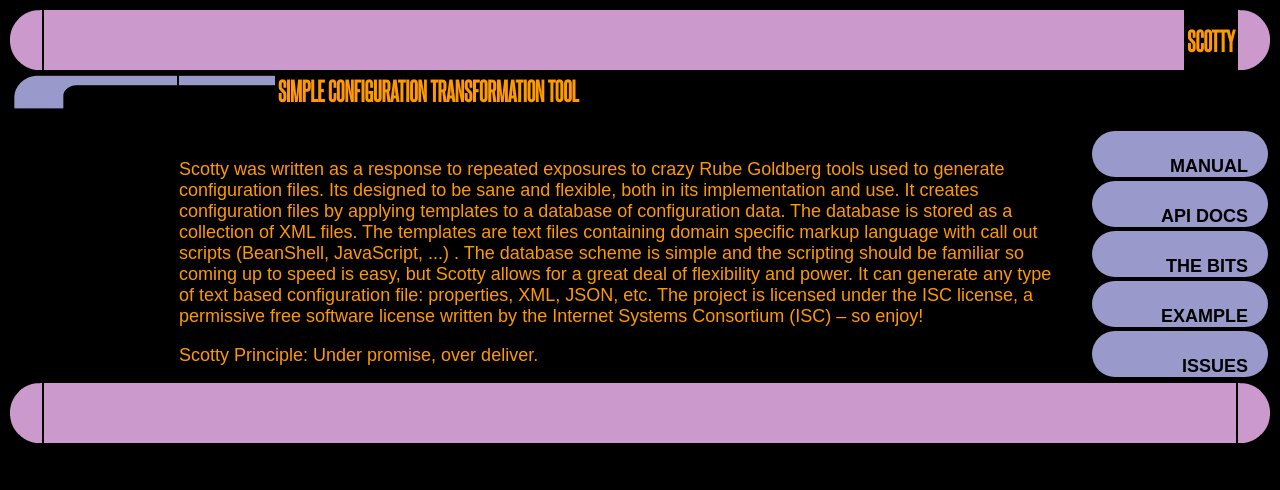
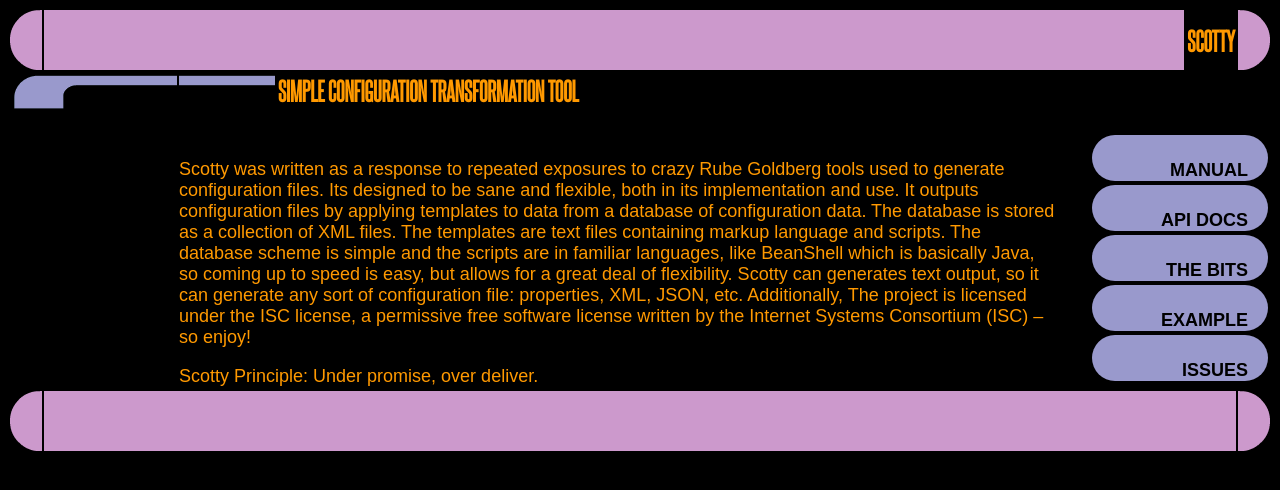
Before and after one commit to nwillc/scotty, a Jekyll site: the page index.html, which Jekyll copies as it is, in a window 1280 px wide. Shown: the top 490 px of the page. Built offline with Jekyll 4.4.1, drawn with Linux system fonts in a browser that asks for light colours; Markdown is read by kramdown in place of the engine named in the settings.

Commit message:
Documentation updates

```diff
--- a/index.html
+++ b/index.html
@@ -23,11 +23,7 @@
 	<td></td>
 	<td colspan="2" valign="top" class="wide">
 	<p class="padding">
-Scotty was written as a response to repeated exposures to crazy Rube Goldberg tools used to generate configuration files. Its designed to be sane and flexible, both in its
-implementation and use. It creates configuration files by applying templates to a database of configuration data.  The database is stored as a collection of XML files. The
- templates are text files containing domain specific markup language with call out scripts (BeanShell, JavaScript, ...) . The database scheme is simple and the scripting should be familiar
- so coming up to speed is easy, but Scotty allows for a great deal of flexibility and power.  It can generate any type of text based configuration file: properties, XML, JSON, etc.
-The project is licensed under the ISC license, a permissive free software license written by the Internet Systems Consortium (ISC) – so enjoy!
+Scotty was written as a response to repeated exposures to crazy Rube Goldberg tools used to generate configuration files. Its designed to be sane and flexible, both in its implementation and use. It outputs configuration files by applying templates to data from a database of configuration data.  The database is stored as a collection of XML files. The templates are text files containing markup language and scripts. The database scheme is simple and the scripts are in familiar languages, like BeanShell which is basically Java, so coming up to speed is easy, but allows for a great deal of flexibility.  Scotty can generates text output, so it can generate any sort of configuration file: properties, XML, JSON, etc. Additionally, The project is licensed under the ISC license, a permissive free software license written by the Internet Systems Consortium (ISC) – so enjoy!
 <p/>
 <p class="pading">Scotty Principle: Under promise, over deliver.
 	</td>
```
